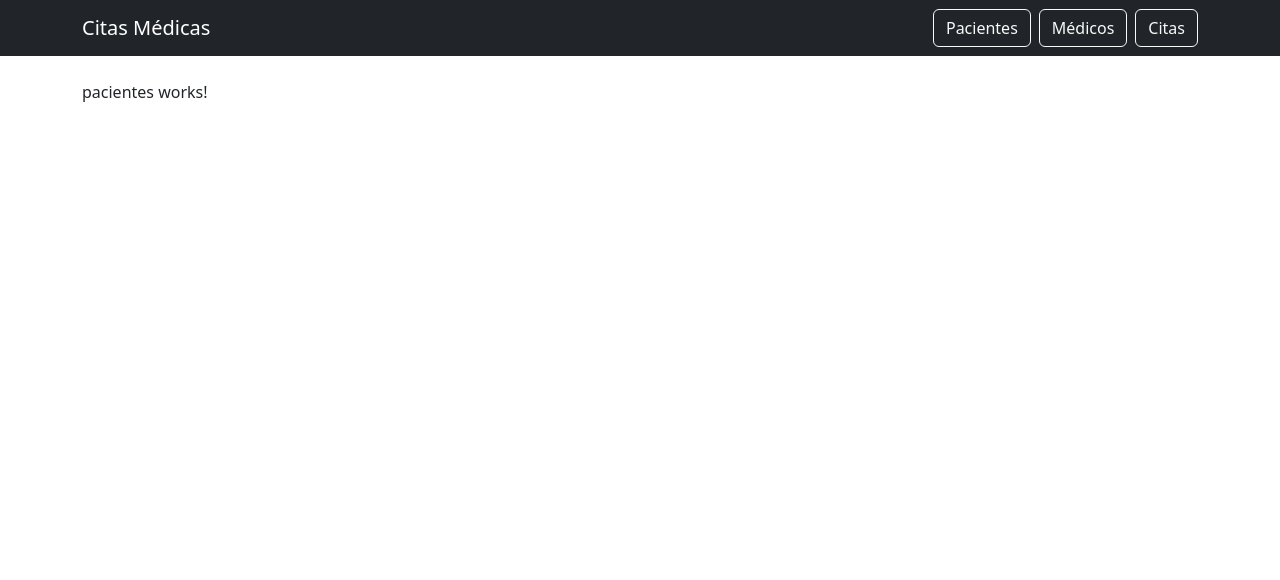
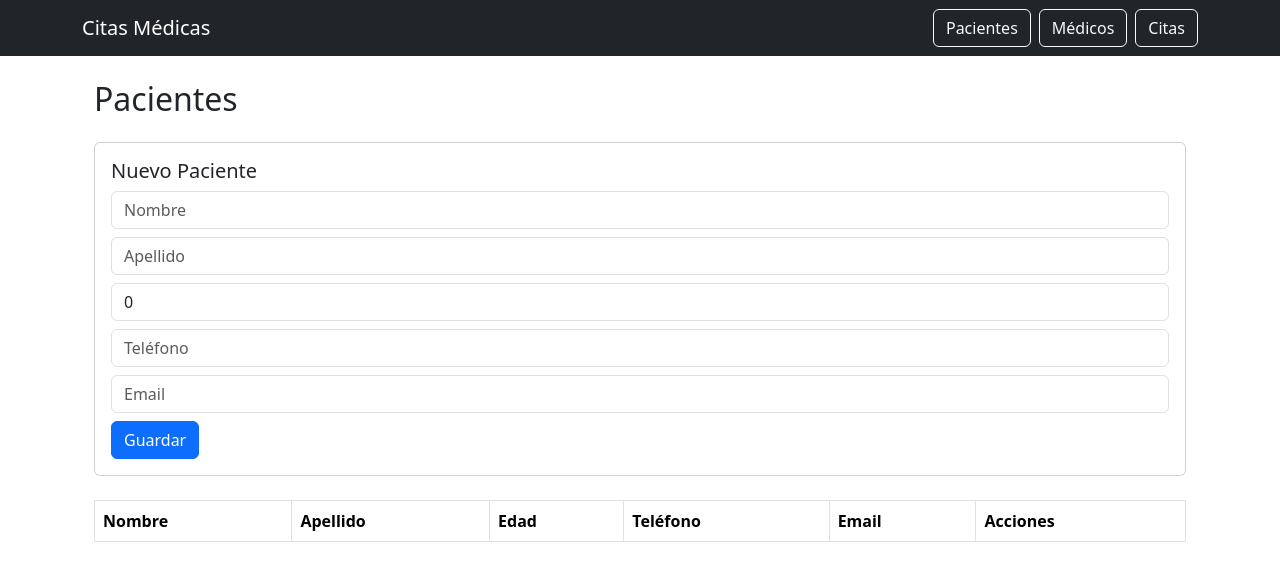
Before and after one commit to RPMelgarejoC/citas-medicas-angular, an Angular app: page /pacientes in a window 1280 px wide. Shown: the top 580 px of the page. Built offline with nearby package versions, Linux system fonts and the light colour scheme.

Commit message:
CRUD básico de Pacientes

```diff
--- a/src/app/pacientes/pacientes.html
+++ b/src/app/pacientes/pacientes.html
@@ -1 +1,50 @@
-<p>pacientes works!</p>
+<!-- <p>pacientes works!</p> -->
+<div class="container">
+
+  <h2 class="mb-4">Pacientes</h2>
+
+  <!-- FORMULARIO -->
+  <div class="card mb-4">
+    <div class="card-body">
+      <h5>Nuevo Paciente</h5>
+
+      <input class="form-control mb-2" placeholder="Nombre" [(ngModel)]="nuevoPaciente.nombre">
+      <input class="form-control mb-2" placeholder="Apellido" [(ngModel)]="nuevoPaciente.apellido">
+      <input type="number" class="form-control mb-2" placeholder="Edad" [(ngModel)]="nuevoPaciente.edad">
+      <input class="form-control mb-2" placeholder="Teléfono" [(ngModel)]="nuevoPaciente.telefono">
+      <input class="form-control mb-2" placeholder="Email" [(ngModel)]="nuevoPaciente.email">
+
+      <button class="btn btn-primary" (click)="agregarPaciente()">Guardar</button>
+    </div>
+  </div>
+
+  <!-- LISTA -->
+  <table class="table table-bordered">
+    <thead>
+      <tr>
+        <th>Nombre</th>
+        <th>Apellido</th>
+        <th>Edad</th>
+        <th>Teléfono</th>
+        <th>Email</th>
+        <th>Acciones</th>
+      </tr>
+    </thead>
+
+    <tbody>
+      <tr *ngFor="let p of pacientes">
+        <td>{{ p.nombre }}</td>
+        <td>{{ p.apellido }}</td>
+        <td>{{ p.edad }}</td>
+        <td>{{ p.telefono }}</td>
+        <td>{{ p.email }}</td>
+        <td>
+          <button class="btn btn-danger btn-sm" (click)="eliminarPaciente(p.id)">
+            Eliminar
+          </button>
+        </td>
+      </tr>
+    </tbody>
+  </table>
+
+</div>
--- a/src/app/pacientes/pacientes.ts
+++ b/src/app/pacientes/pacientes.ts
@@ -1,9 +1,43 @@
 import { Component } from '@angular/core';
+import { FormsModule } from '@angular/forms';
+import { NgFor } from '@angular/common';
 
 @Component({
   selector: 'app-pacientes',
-  imports: [],
+  imports: [FormsModule, NgFor],
   templateUrl: './pacientes.html',
   styleUrl: './pacientes.css',
 })
-export class Pacientes {}
+export class Pacientes {
+  pacientes: any[] = [];
+
+  nuevoPaciente = {
+    nombre: '',
+    apellido: '',
+    edad: 0,
+    telefono: '',
+    email: ''
+  };
+
+  agregarPaciente() {
+    const paciente = {
+      id: Date.now(),
+      ...this.nuevoPaciente
+    };
+
+    this.pacientes.push(paciente);
+
+    // limpiar formulario
+    this.nuevoPaciente = {
+      nombre: '',
+      apellido: '',
+      edad: 0,
+      telefono: '',
+      email: ''
+    };
+  }
+
+  eliminarPaciente(id: number) {
+    this.pacientes = this.pacientes.filter(p => p.id !== id);
+  }
+}
```
